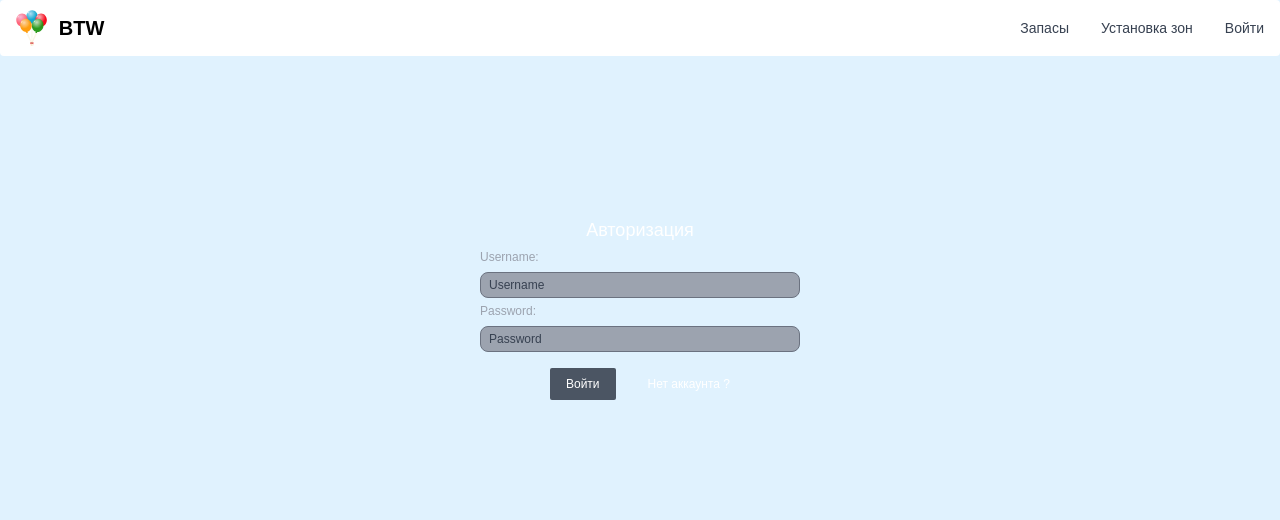
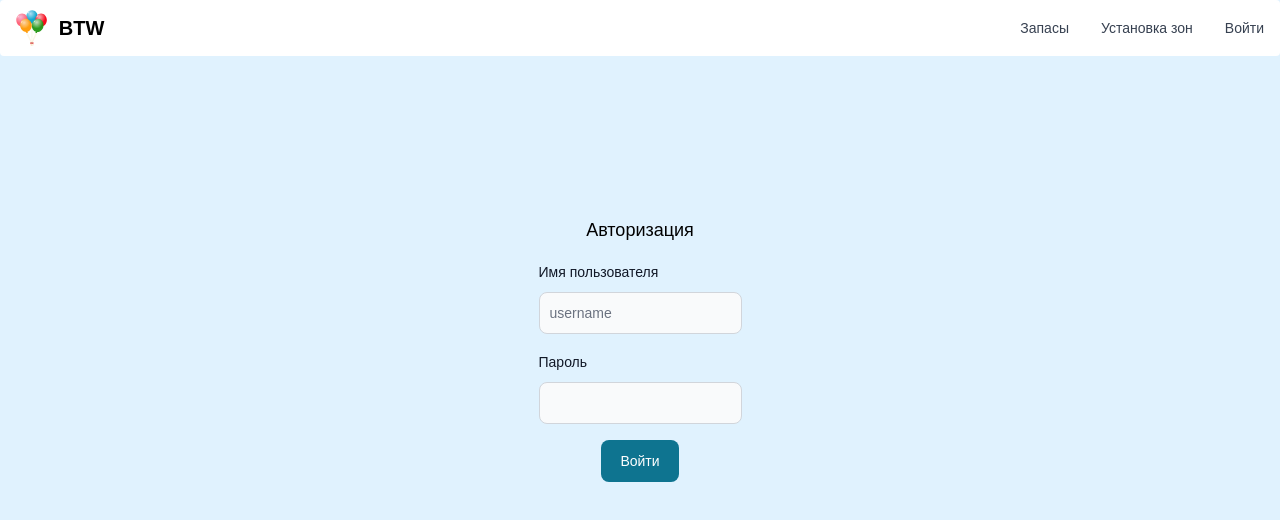
Before and after one commit to PlatenPrime/btw-client, a React (Create React App) app: page /login in a window 1280 px wide. Shown: the top 520 px of the page. Built offline with nearby package versions, Linux system fonts and the light colour scheme; no server answers.

Commit message:
auth form

```diff
--- a/src/pages/Art/ArtsZonesLoadingPage.jsx
+++ b/src/pages/Art/ArtsZonesLoadingPage.jsx
@@ -1,5 +1,8 @@
 import { Button, Label, Spinner, Textarea, Tooltip } from 'flowbite-react';
-import React, { useState } from 'react';
+import React, { useLayoutEffect, useState } from 'react';
+import { useSelector } from 'react-redux';
+import { useNavigate } from 'react-router-dom';
+import { checkIsAuth } from '../../redux/features/auth/authSlice';
 
 import axios from '../../utils/axios';
 
@@ -10,8 +13,15 @@ const ArtsZonesLoadingPage = () => {
 	const [artsZones, setArtsZones] = useState([]);
 	const [isLoading, setIsLoading] = useState(false);
 
+	const navigate = useNavigate()
+	const isAuth = useSelector(checkIsAuth)
 
-	console.log(artsZones)
+
+	useLayoutEffect(() => {
+
+		if (!isAuth) navigate('/login')
+	}, [isAuth, navigate])
+
 
 
 
--- a/src/pages/Auth/LoginPage.jsx
+++ b/src/pages/Auth/LoginPage.jsx
@@ -3,6 +3,7 @@ import { Link, useNavigate } from 'react-router-dom'
 import { useDispatch, useSelector } from 'react-redux'
 import { checkIsAuth, loginUser } from '../../redux/features/auth/authSlice'
 import { toast } from 'react-toastify'
+import { Button, Label, TextInput } from 'flowbite-react'
 
 export const LoginPage = () => {
 	const [username, setUsername] = useState('')
@@ -13,10 +14,14 @@ export const LoginPage = () => {
 	const dispatch = useDispatch()
 	const navigate = useNavigate()
 
+
+
 	useEffect(() => {
 		if (status) toast(status)
 		if (isAuth) navigate('/')
 	}, [status, isAuth, navigate])
+
+
 
 	const handleSubmit = () => {
 		try {
@@ -25,49 +30,60 @@ export const LoginPage = () => {
 			console.log(error)
 		}
 	}
+
+
+
+
 	return (
+		<>
+
 			<form
 				onSubmit={(e) => e.preventDefault()}
-			className='w-1/4 h-60 mx-auto mt-40'
-		>
-			<h1 className='text-lg text-white text-center'>Авторизация</h1>
-			<label className='text-xs text-gray-400'>
-				Username:
-				<input
-					type='text'
+				className="flex flex-col gap-4 justify-center items-center mx-auto mt-40 ">
+				<h1 className='text-lg text-black text-center'>Авторизация</h1>
+				<div>
+					<div className="mb-2 block">
+						<Label
+							htmlFor="email1"
+							value="Имя пользователя"
+						/>
+					</div>
+					<TextInput
+						id="email1"
+						type="text"
+						placeholder="username"
+						required={true}
 						value={username}
 						onChange={(e) => setUsername(e.target.value)}
-					placeholder='Username'
-					className='mt-1 text-black w-full rounded-lg bg-gray-400 border py-1 px-2 text-xs outline-none placeholder:text-gray-700'
 					/>
-			</label>
+				</div>
+				<div>
+					<div className="mb-2 block">
+						<Label
+							htmlFor="password1"
+							value="Пароль"
 
-			<label className='text-xs text-gray-400'>
-				Password:
-				<input
-					type='password'
+						/>
+					</div>
+					<TextInput
+						id="password1"
+						type="password"
+						required={true}
 						value={password}
 						onChange={(e) => setPassword(e.target.value)}
-					placeholder='Password'
-					className='mt-1 text-black w-full rounded-lg bg-gray-400 border py-1 px-2 text-xs outline-none placeholder:text-gray-700'
 					/>
-			</label>
+				</div>
 
-			<div className='flex gap-8 justify-center mt-4'>
-				<button
-					type='submit'
+
+
+				<Button
+					type="submit"
 					onClick={handleSubmit}
-					className='flex justify-center items-center text-xs bg-gray-600 text-white rounded-sm py-2 px-4'
 				>
 					Войти
-				</button>
-				<Link
-					to='/register'
-					className='flex justify-center items-center text-xs text-white'
-				>
-					Нет аккаунта ?
-				</Link>
-			</div>
+				</Button>
 			</form>
+
+		</>
 	)
 }
--- a/src/pages/MainPage.jsx
+++ b/src/pages/MainPage.jsx
@@ -1,4 +1,4 @@
-import React, { useEffect } from 'react';
+import React, { useEffect, useLayoutEffect } from 'react';
 import { useSelector } from 'react-redux';
 import { useNavigate } from 'react-router-dom';
 import { checkIsAuth } from '../redux/features/auth/authSlice';
@@ -17,7 +17,7 @@ const MainPage = () => {
 	const isAuth = useSelector(checkIsAuth)
 
 
-	useEffect(() => {
+	useLayoutEffect(() => {
 
 		if (!isAuth) navigate('/login')
 	}, [isAuth, navigate])
```
Lines whose indentation alone changed are shown as unchanged.
